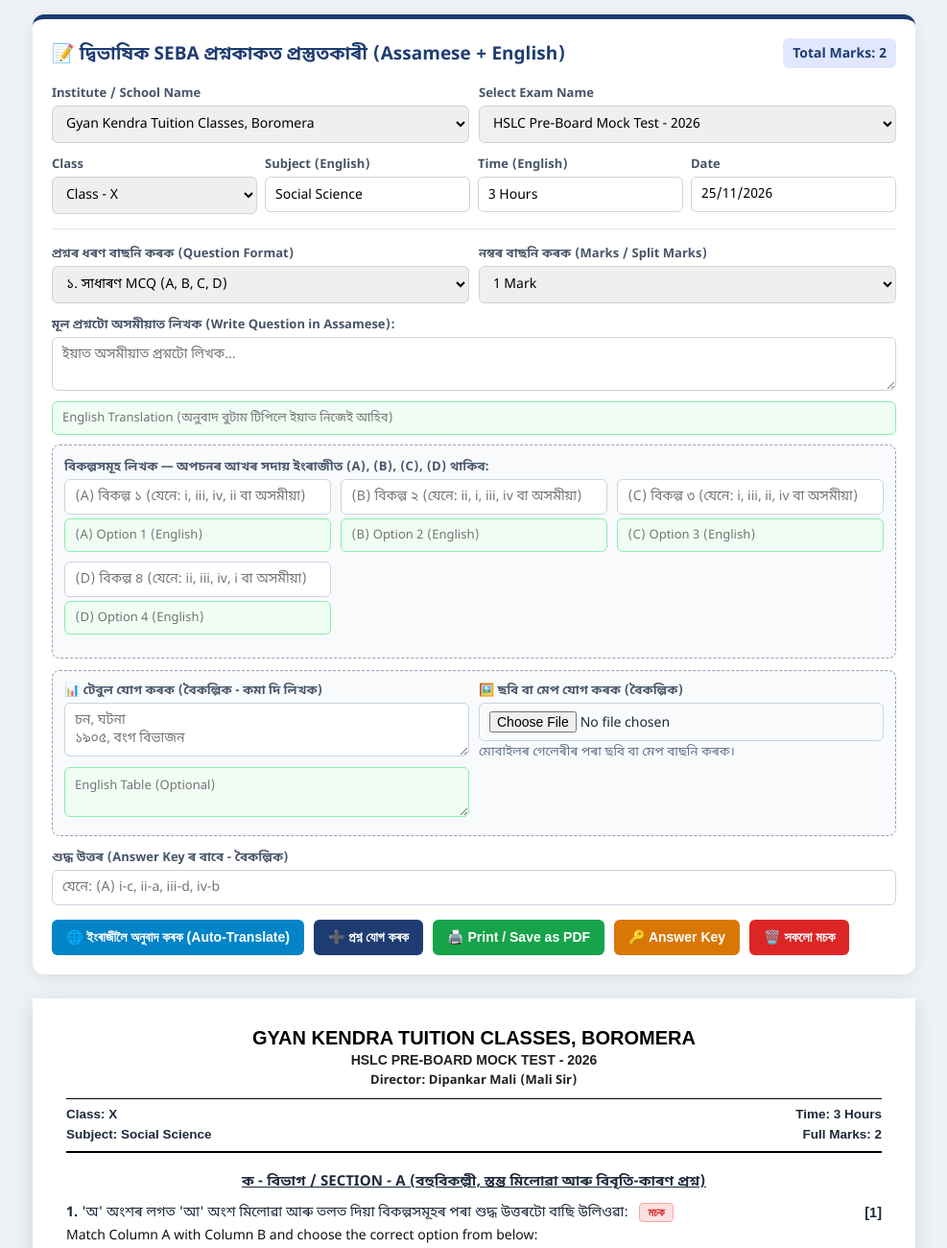
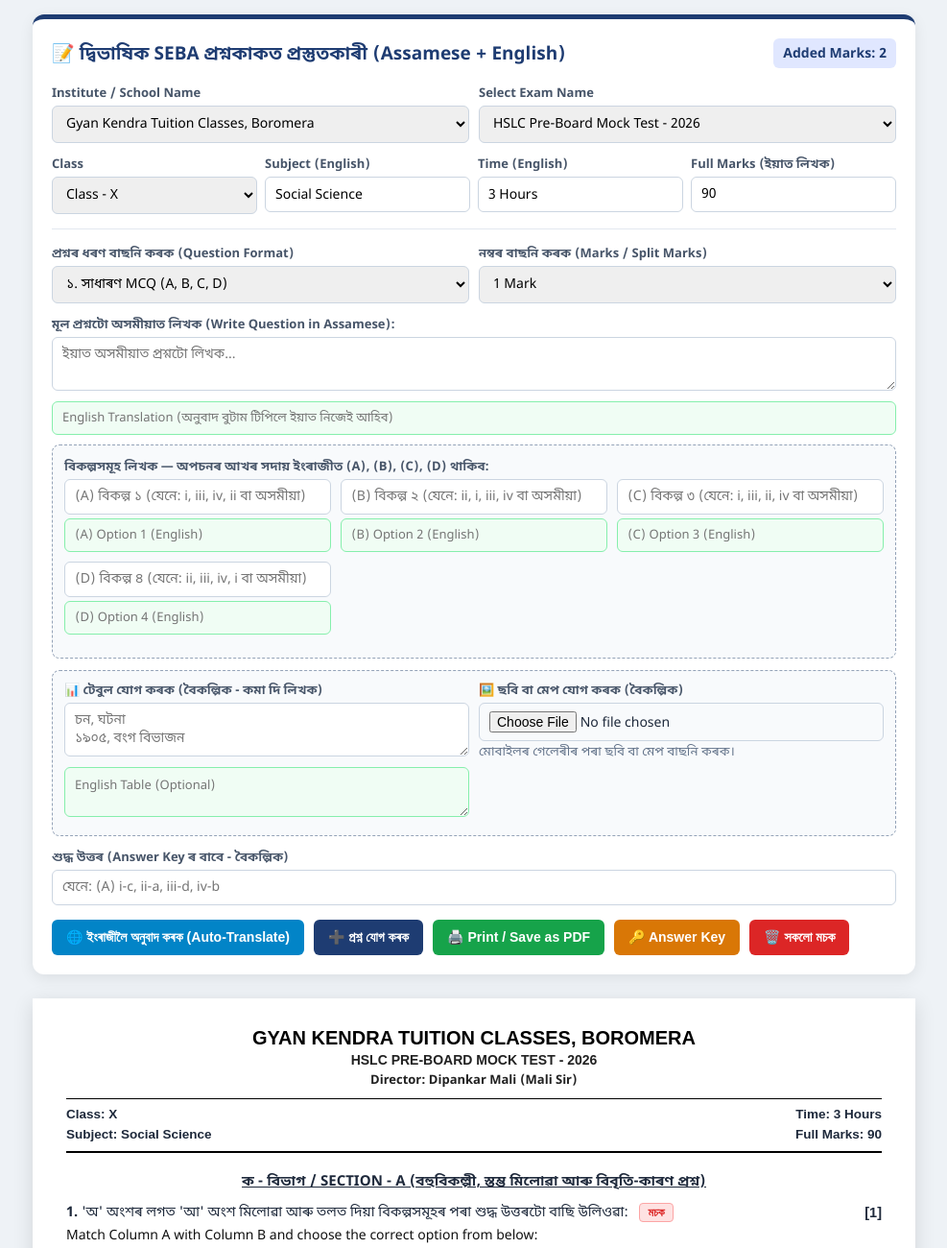
Before and after one commit to gyankendraboromera-svg/question-paper, a plain HTML site: page index.html in a window 1280 px wide. Shown: the top 1300 px of the page at 96% size, without its empty margins (146-1133 px from the left). Drawn offline with Linux system fonts and the light colour scheme.

Commit message:
Update exam details and localStorage key names

```diff
--- a/index.html
+++ b/index.html
@@ -67,7 +67,7 @@
     <div class="editor-panel">
         <h2>
             <span>📝 দ্বিভাষিক SEBA প্ৰশ্নকাকত প্ৰস্তুতকাৰী (Assamese + English)</span>
-            <span style="font-size: 14px; background: #e0e7ff; color: #1e3c72; padding: 5px 10px; border-radius: 6px;">Total Marks: <span id="calc-marks">0</span></span>
+            <span style="font-size: 14px; background: #e0e7ff; color: #1e3c72; padding: 5px 10px; border-radius: 6px;">Added Marks: <span id="calc-marks">0</span></span>
         </h2>
 
         <!-- Header Details (English) -->
@@ -113,8 +113,8 @@
                 <input type="text" id="exam-time" value="3 Hours" oninput="updateHeader()">
             </div>
             <div>
-                <label>Date</label>
-                <input type="text" id="exam-date" value="25/11/2026" oninput="updateHeader()">
+                <label>Full Marks (ইয়াত লিখক)</label>
+                <input type="number" id="manual-full-marks" value="90" placeholder="Auto" oninput="updateHeader()">
             </div>
         </div>
 
@@ -264,7 +264,7 @@
                 </div>
                 <div class="meta-row">
                     <span>Subject: <span id="p-sub">Social Science</span></span>
-                    <span>Full Marks: <span id="p-total-marks">0</span></span>
+                    <span>Full Marks: <span id="p-total-marks">90</span></span>
                 </div>
             </div>
         </div>
@@ -287,8 +287,9 @@
 
     <script>
         let currentBase64Img = "";
+        let autoCalculatedTotal = 0;
 
-        let questions = JSON.parse(localStorage.getItem('gk_seba_v5_qpaper')) || [
+        let questions = JSON.parse(localStorage.getItem('gk_seba_v6_qpaper')) || [
             {
                 type: 'matching',
                 text: "'অ' অংশৰ লগত 'আ' অংশ মিলোৱা আৰু তলত দিয়া বিকল্পসমূহৰ পৰা শুদ্ধ উত্তৰটো বাছি উলিওৱা:",
@@ -389,6 +390,9 @@
             document.getElementById('p-class').innerText = document.getElementById('class-name').value;
             document.getElementById('p-sub').innerText = document.getElementById('subject-name').value;
             document.getElementById('p-time').innerText = document.getElementById('exam-time').value;
+
+            const manualMarks = document.getElementById('manual-full-marks').value.trim();
+            document.getElementById('p-total-marks').innerText = manualMarks !== '' ? manualMarks : autoCalculatedTotal;
         }
 
         function switchFormFields() {
@@ -516,7 +520,7 @@
         }
 
         function saveAndRender() {
-            localStorage.setItem('gk_seba_v5_qpaper', JSON.stringify(questions));
+            localStorage.setItem('gk_seba_v6_qpaper', JSON.stringify(questions));
             renderPaper();
         }
 
@@ -601,10 +605,11 @@
                 qCounter++;
             });
 
+            autoCalculatedTotal = totalMarks;
             document.getElementById('mcq-section').style.display = hasMcq ? 'block' : 'none';
             document.getElementById('desc-section').style.display = hasDesc ? 'block' : 'none';
             document.getElementById('calc-marks').innerText = totalMarks;
-            document.getElementById('p-total-marks').innerText = totalMarks;
+            updateHeader();
         }
 
         updateHeader();
```
